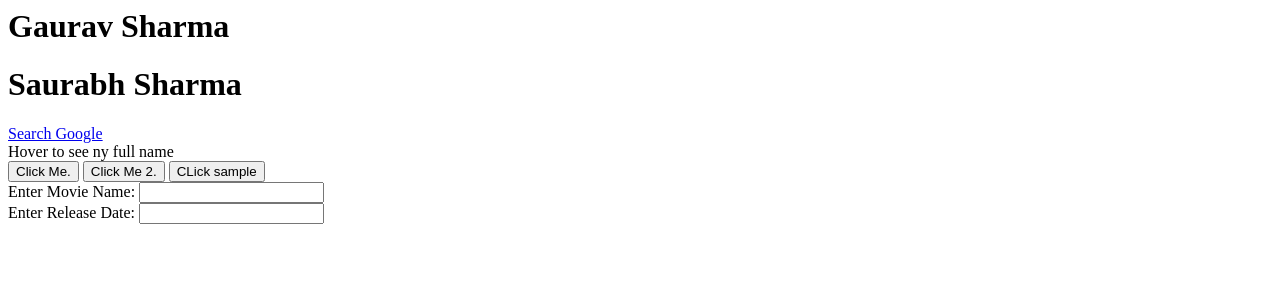
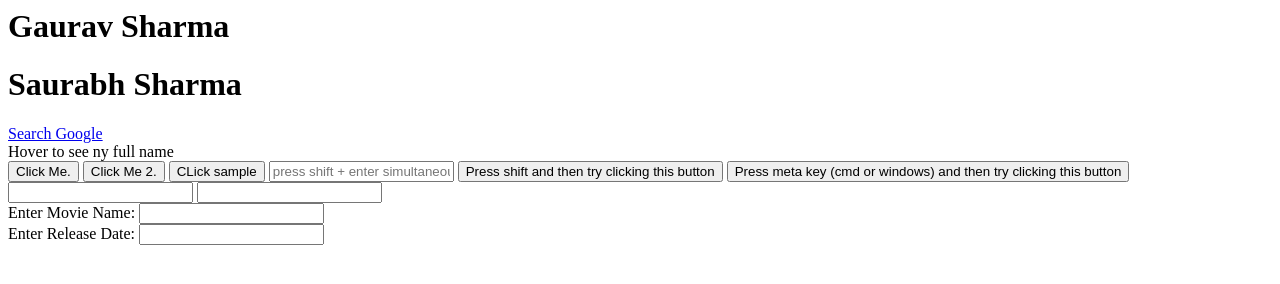
Before and after one commit to Mikoyan-Gurevich/hello-world-vue, a website: page index.html in a window 1280 px wide. Drawn offline with Linux system fonts and the light colour scheme.

Commit message:
Added some more examples

```diff
--- a/index.html
+++ b/index.html
@@ -9,7 +9,13 @@
             <!-- <directive name>:<argument to the directive>='<expression>' -->
             <button v-on:click='buttonClicked'> Click Me.</button>
             <button v-on:click="buttonClicked2('Hello World', $event)"> Click Me 2.</button>
-            <button v-onLclick.prevent> CLick sample</button>
+            <button v-on:click.prevent> CLick sample</button>
+            <input v-on:keyup.shift.enter="myListener" placeholder="press shift + enter simultaneously"/>
+            <!-- shift is a 'modifier key' and enter is a 'key modifier' -->
+            <button v-on:click.shift="handlerx">Press shift and then try clicking this button</button>
+            <button v-on:click.meta="handlerxx">Press meta key (cmd or windows) and then try clicking this button</button>
+            <input v-on:keyup.enter.ctrl="inputHandler($event)"/>
+            <input v-bind:value='value2' />
                 <div>
                     <label>Enter Movie Name:</label>
                     <input type='text' />
--- a/index.js
+++ b/index.js
@@ -4,7 +4,9 @@ new Vue({
         firstName: 'Gaurav',
         lastName: 'Sharma',
         brotherFirstName: 'Saurabh',
-        googleSearchURL: 'www.google.com'
+        googleSearchURL: 'www.google.com',
+        value1: '',
+        value2: ''
     },
     methods: {
         getFullName: function () {
@@ -19,6 +21,19 @@ new Vue({
         buttonClicked2: function (message, event) {
             console.log(event);
             alert(message);
+        },
+        myListener: function () {
+            alert('Congratulations!!');
+        },
+        handlerx: function () {
+            alert('Nicel Click');
+        },
+        handlerxx: function () {
+            alert('Nicel Click again');
+        },
+        inputHandler: function (event) {
+            this.value2 = event.target.value;
+            //alert(event.target.value);
         }
     }
 });
```
